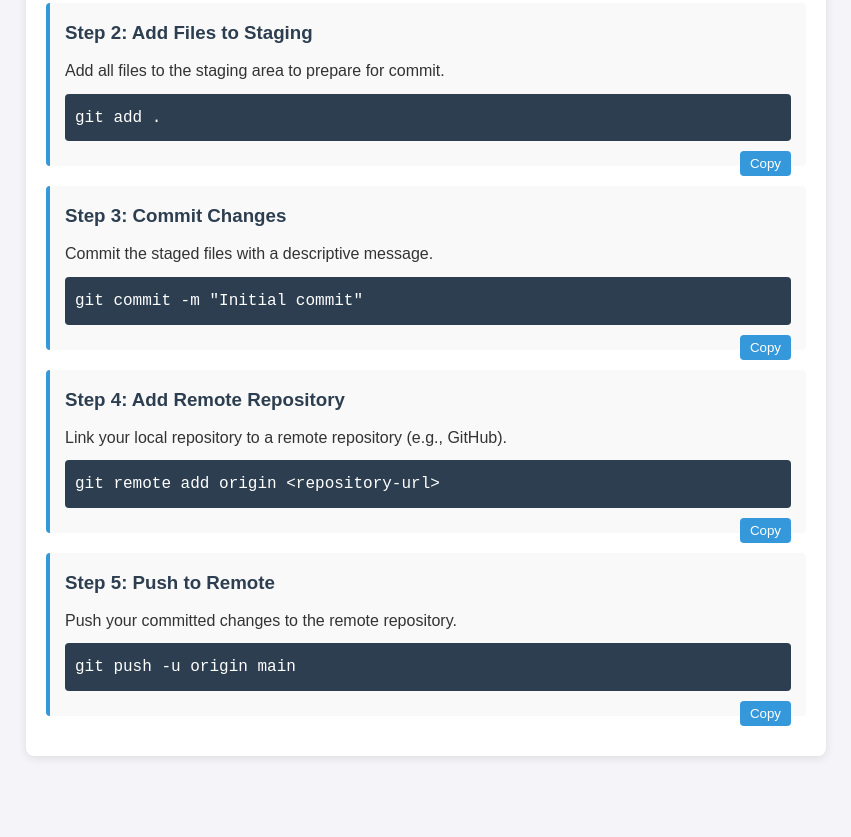
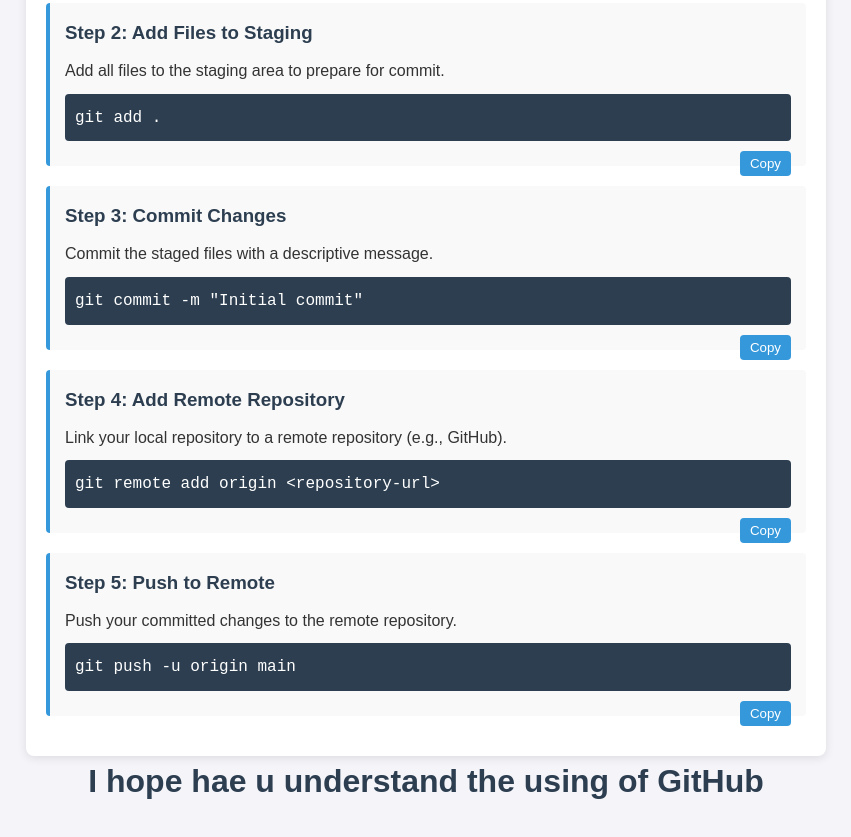
Before and after one commit to teamelite001/TEAMELITEGITPRACTICE, a plain HTML site: page index.html in a window 1280 px wide. Shown: the part 291-1128 px from the top of the page, without its empty margins (214-1065 px from the left). Before the commit the page ends 1067 px from the top, so only its background shows below. Drawn offline with Linux system fonts and the light colour scheme.

Commit message:
h1 added

```diff
--- a/index.html
+++ b/index.html
@@ -40,6 +40,9 @@
             <button class="copy-btn" onclick="copyCode(this)">Copy</button>
         </div>
     </div>
+
+
+    <h1>I hope hae u understand the  using of GitHub</h1>
     <script src="script.js"></script>
 </body>
 </html>
```
